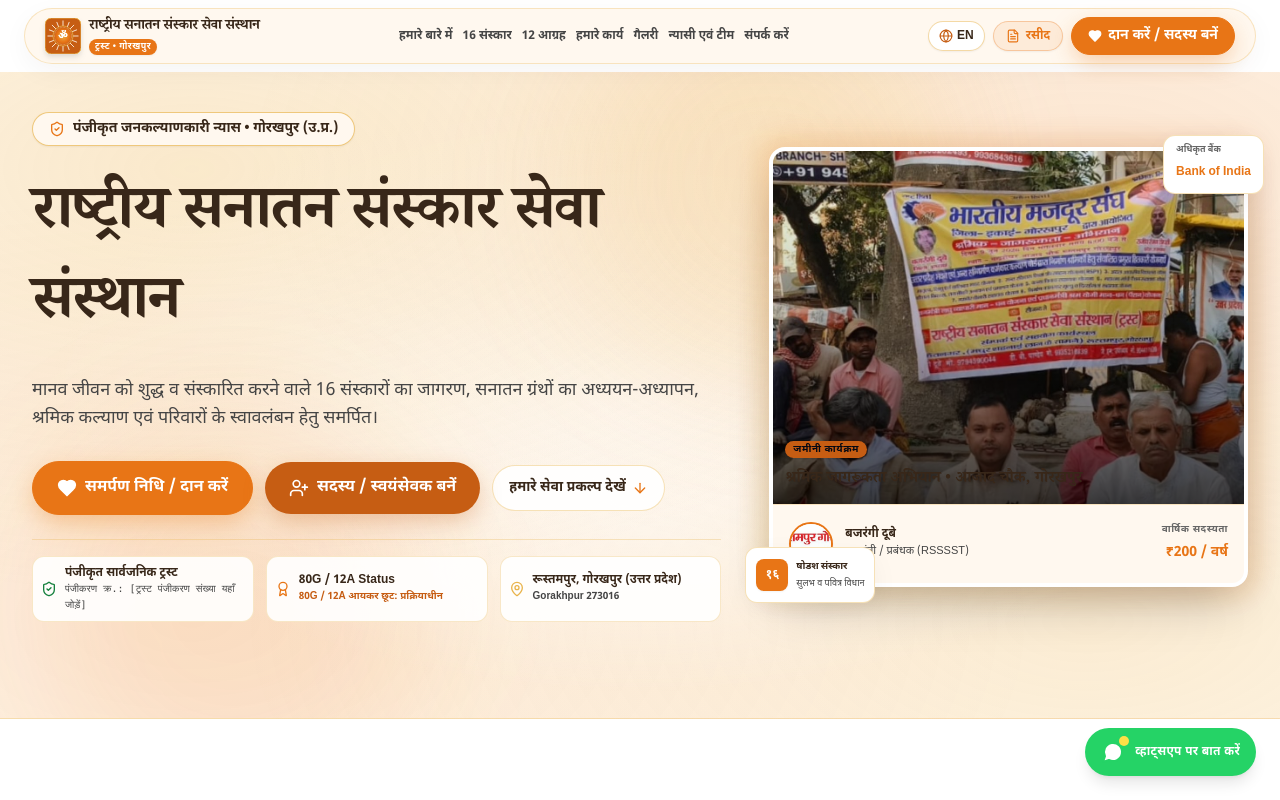
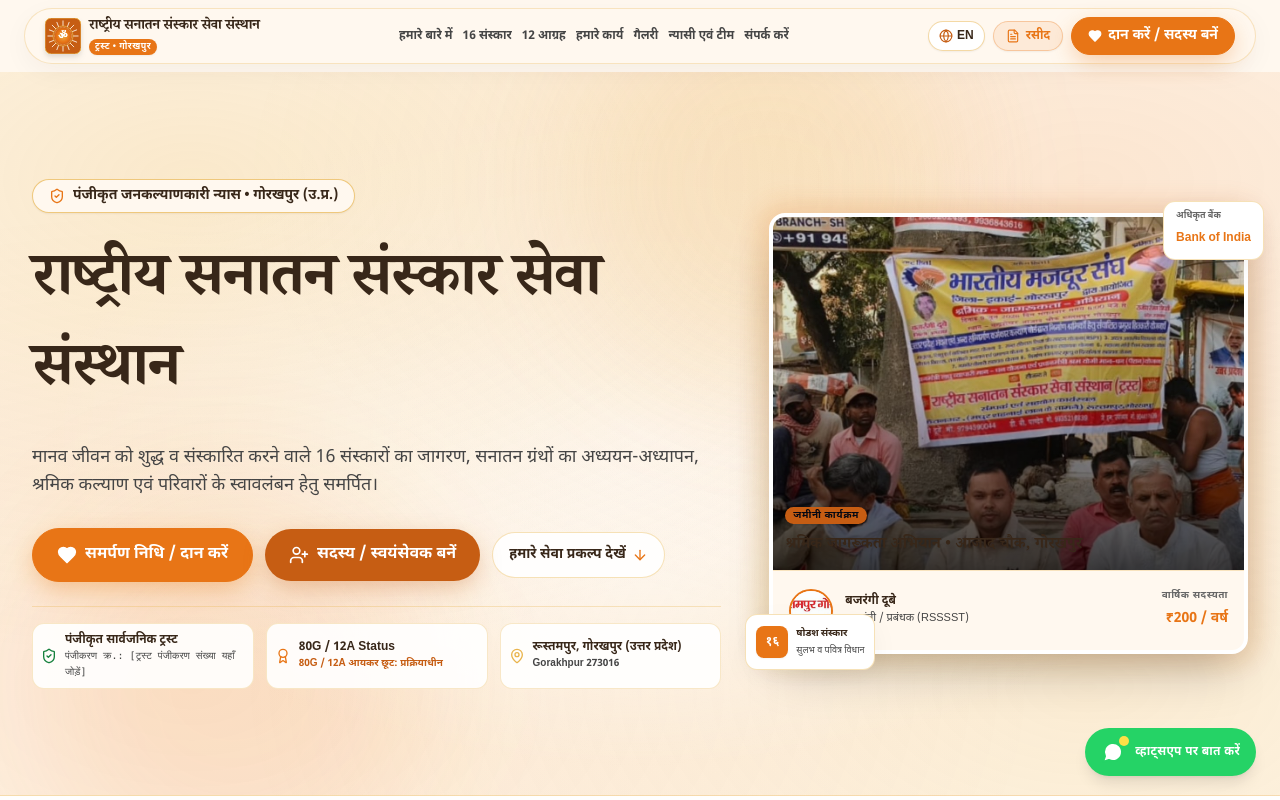
Before and after one commit to Kushalsingh1234/trust_web, a React (Vite) app: page / in a window 1280 px wide. Shown: the top 800 px of the page. Built offline with nearby package versions, Linux system fonts and the light colour scheme; a web font is replaced by a local one.

Commit message:
fix: ensure Hero fills full viewport height so white section only appears after scrolling

```diff
--- a/src/components/Navbar.jsx
+++ b/src/components/Navbar.jsx
@@ -31,11 +31,13 @@
   };
 
   return (
-    <header className="sticky top-0 z-50 px-2 sm:px-4 lg:px-6 py-2 transition-all duration-300">
+    <header className={`sticky top-0 z-50 px-2 sm:px-4 lg:px-6 py-2 transition-all duration-300 ${
+      isScrolled ? 'bg-white/85 backdrop-blur-md shadow-sm' : 'bg-[#FFF8EF]'
+    }`}>
       <div className={`max-w-7xl mx-auto rounded-full transition-all duration-300 ${
         isScrolled
           ? 'bg-white/95 backdrop-blur-md shadow-card border border-[#E9B44C]/40 py-2 px-3 sm:px-5'
-          : 'bg-[#FFF8EF]/95 backdrop-blur-md shadow-card border border-[#E9B44C]/30 py-2 px-3 sm:px-5'
+          : 'bg-[#FFF8EF] shadow-card border border-[#E9B44C]/30 py-2 px-3 sm:px-5'
       }`}>
         <div className="flex items-center justify-between gap-2">
 
--- a/src/sections/Hero.jsx
+++ b/src/sections/Hero.jsx
@@ -6,12 +6,12 @@
   const { lang, t } = useLanguage();
 
   return (
-    <section className="relative overflow-hidden bg-hero-ivory pt-6 pb-16 lg:pt-10 lg:pb-24 border-b border-[#E9B44C]/30">
+    <section className="relative overflow-hidden bg-hero-ivory min-h-[calc(100vh-68px)] lg:min-h-[calc(100vh-76px)] flex flex-col justify-center py-8 sm:py-12 lg:py-16 border-b border-[#E9B44C]/30">
       {/* Decorative Sunburst Golden Glow Elements */}
       <div className="absolute top-0 right-1/4 w-96 h-96 bg-[#E9B44C]/15 rounded-full blur-3xl pointer-events-none -mt-20"></div>
       <div className="absolute bottom-0 left-10 w-96 h-96 bg-[#E87516]/10 rounded-full blur-3xl pointer-events-none -mb-20"></div>
 
-      <div className="max-w-7xl mx-auto px-4 sm:px-6 lg:px-8 relative z-10">
+      <div className="max-w-7xl mx-auto px-4 sm:px-6 lg:px-8 relative z-10 w-full">
         <div className="grid grid-cols-1 lg:grid-cols-12 gap-10 lg:gap-12 items-center">
 
           {/* Left Column: Heading, Mission, Badges & CTAs */}
```
